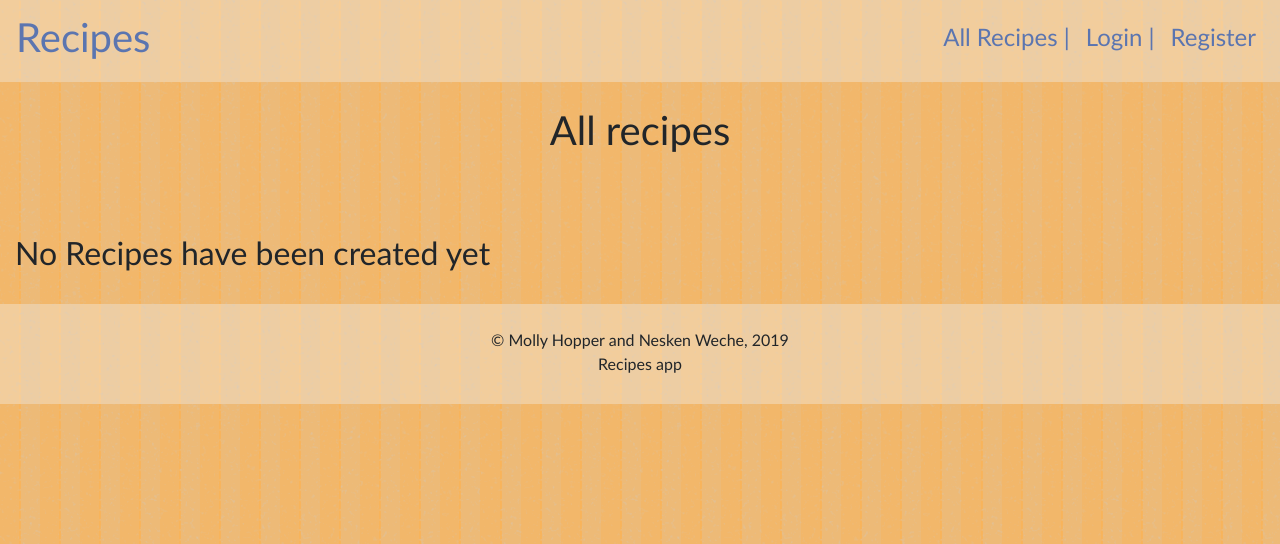
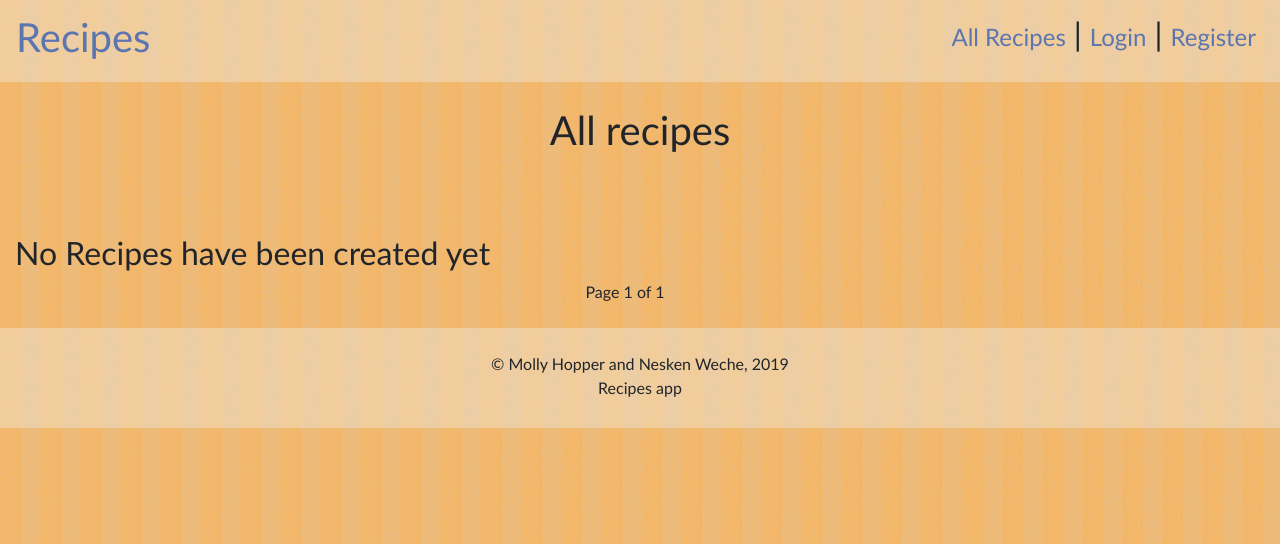
Before and after one commit to Nesken-weche/Blue_badge_project, a Django app: page /recipes/all/ in a window 1280 px wide. Shown: the top 544 px of the page. Run offline with Django 3.2, Linux system fonts and the light colour scheme; data that the repository does not hold is empty; some libraries are stand-ins or nearby versions.

Commit message:
paginated allrecipes and myrecipes

```diff
--- a/blue_badge/Templates/allrecipes/allrecipes.html
+++ b/blue_badge/Templates/allrecipes/allrecipes.html
@@ -10,7 +10,6 @@
         </div>
         <div class='col-3'></div>
     </div>
-    <!-- <div class = 'recipe_display'> -->
     {% if recipe_list %}
         {% for recipe in recipe_list %}
             <div class='row'>
@@ -44,7 +43,6 @@
         <br><br><br>
         <h2>No Recipes have been created yet</h2>
     {% endif %}
-    <!-- </div> -->
     {% if user.is_authenticated %}
         <div class='row'>
             <div class='col-4'></div>
@@ -56,6 +54,29 @@
         <br><br><br>
         </div>
     {% endif %}
+    <div class="pagination row" id=allpag>
+        <div class='col-4'></div>
+        <span class="step-links col-4">
+            {% if contacts.has_previous %}
+                <a href="?page=1"> &laquo; first </a>
+                 |
+                <a href="?page={{ contacts.previous_page_number }}"> previous </a>
+                 |
+            {% endif %}
+
+            <span class="current">
+                 Page {{ contacts.number }} of {{ contacts.paginator.num_pages }}
+            </span>
+
+            {% if contacts.has_next %}
+                 |
+                <a href="?page={{ contacts.next_page_number }}"> next </a>
+                 |
+                <a href="?page={{ contacts.paginator.num_pages }}"> last &raquo; </a>
+            {% endif %}
+        </span>
+        <div class='col-4'></div>
+    </div>
 </div>
 <br>
 
--- a/blue_badge/Templates/partials/_navbar.html
+++ b/blue_badge/Templates/partials/_navbar.html
@@ -4,15 +4,18 @@
     </button>
     <div class="collapse navbar-collapse" id="navbarContent">
         <div class="navbar-nav ml-auto">
-            <!-- <a href="{% url 'homePage' %}" class="nav-item nav-link my_links"><h4>Home</h4></a> -->
-            <a href="{% url 'allRecipes' %}" class="nav-item nav-link my_links"><h4>All Recipes  |  </h4></a>
+            <a href="{% url 'allRecipes' %}" class="nav-item nav-link my_links"><h4>All Recipes </h4></a>
+            <h2> | </h2>
 
             {% if user.is_authenticated %}
-            <a href="{% url 'addRecipe' %}" class="nav-item nav-link my_links"><h4>New Recipe  |  </h4></a>
-            <a class="nav-item nav-link my_links" href="{% url 'myRecipe' %}"><h4>My Recipes  |  </h4></a>
+            <a href="{% url 'addRecipe' %}" class="nav-item nav-link my_links"><h4>New Recipe </h4></a>
+            <h2> | </h2>
+            <a class="nav-item nav-link my_links" href="{% url 'myRecipe' %}"><h4>My Recipes </h4></a>
+            <h2> | </h2>
             <a class="nav-item nav-link my_links" href="{% url 'logout' %}"><h4>Logout</h4></a>
             {% else %}
-            <a class="nav-item nav-link my_links" href="{% url 'login' %}"><h4>Login  |  </h4></a>
+            <a class="nav-item nav-link my_links" href="{% url 'login' %}"><h4>Login </h4></a>
+            <h2> | </h2>
             <a class="nav-item nav-link my_links" href="{% url 'register' %}"><h4>Register</h4></a>
             {% endif %}
         </div>
--- a/blue_badge/allrecipes/views.py
+++ b/blue_badge/allrecipes/views.py
@@ -1,7 +1,7 @@
 from django.shortcuts import render, redirect
+from django.core.paginator import Paginator
 from . import models
-# from django.views.generic import UpdateView
-# from django.contrib.auth.mixins import LoginRequiredMixin
+
 
 # Create your views here.
 def all(request):
@@ -10,8 +10,13 @@ def all(request):
         all_recipes.save()
 
     recipes_list = models.Recipe.objects.all()
+    paginator= Paginator(recipes_list, 5)
+    page = request.GET.get('page')
+    contacts=paginator.get_page(page)
+
     context = {
-        'recipe_list': recipes_list,
+        'recipe_list': contacts,
+        'contacts': contacts,
     }
 
     return render(request, 'allrecipes/allrecipes.html', context=context)
@@ -28,8 +33,13 @@ def add(request):
 
 def myrecipe(request):
     my_own_recipe_list = models.Recipe.objects.filter(user=request.user)
+    paginator= Paginator(my_own_recipe_list, 5)
+    page = request.GET.get('page')
+    contacts=paginator.get_page(page)
+
     context = {
-        'my_recipes_list': my_own_recipe_list,
+        'my_recipes_list': contacts,
+        'contacts': contacts,
     }
 
     return render(request, 'users/profile.html', context=context)
@@ -65,14 +75,3 @@ def update(request, id):
         }
         print(id)
         return render(request, 'allrecipes/updaterecipe.html', context=context)
-
-
-# class Update(UpdateView, LoginRequiredMixin):
-#     def Update(request):
-#         if request.method == 'POST':
-#             model = models.Recipe.objects.get(id=request.POST['id'])
-#             fields = ['name', 'ingredients', 'instructions']
-
-#     def form_valid(self, form):
-#         form.instance.author = self.request.user
-#         return super().form_valid(form)
--- a/blue_badge/pages/static/pages/style.css
+++ b/blue_badge/pages/static/pages/style.css
@@ -37,8 +37,6 @@ body {
 }
 
 .container-fluid {
-    /* margin-left: 175px !important;
-    margin-right: 300px !important;  */
     background-color: var(--secondary-color);
     background-image: url('../img/crisp-paper-ruffles.png');
     min-height: 100%;
@@ -141,3 +139,13 @@ body {
     color: var(--primary-light);
     text-align: right;
 }
+
+.pagination {
+    text-align: center !important;
+    width: 100%;
+}
+
+#allpag {
+    text-align: center !important;
+    /* padding-left: 650px; */
+}
```
Also changed, not shown: blue_badge/users/templates/users/profile.html (+23 -0 lines). Lines whose indentation alone changed are shown as unchanged.
